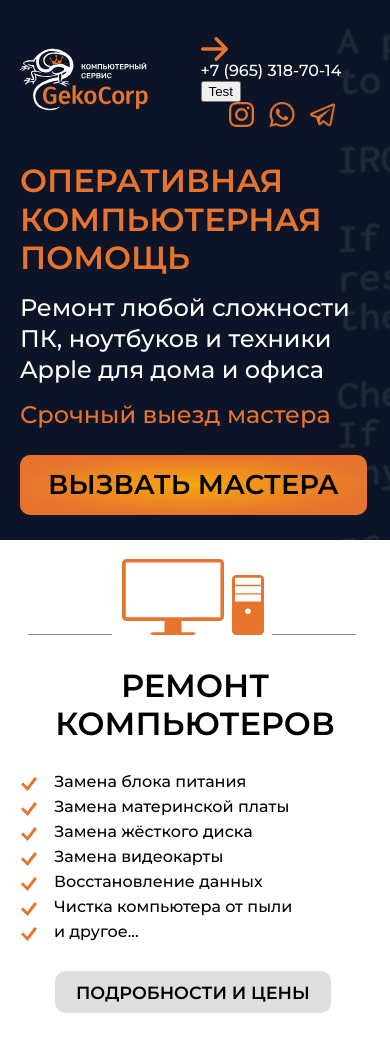
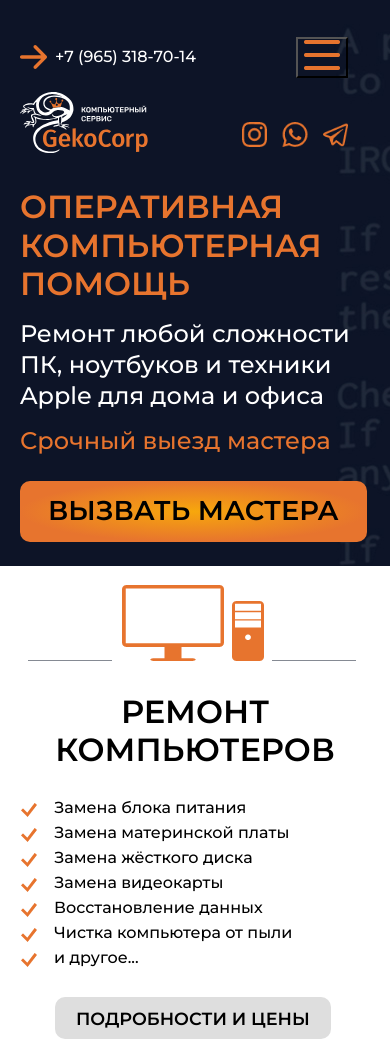
Before and after one commit to alex-379/FirstFront, a plain HTML site: page index.html in a window 390 px wide. Shown: the top 1042 px of the page. Drawn offline with nearby package versions, Linux system fonts and the light colour scheme; files that its build step writes are made by us from their sources.

Commit message:
in progress

```diff
--- a/_mobile.scss
+++ b/_mobile.scss
@@ -20,10 +20,27 @@
 
         .phone {
             font-size: 1em;
+            margin-right: 100px;
         }
 
         .burger-menu-btn {
             display: inline-block;
+            background-color: transparent;
+        }
+
+        .phones-and-media-container {
+            position: relative;
+        }
+
+
+        .social-media {
+            position: absolute;
+            right: 0;
+            top: 85px;
+        }
+
+        .top-container {
+            flex-wrap: wrap-reverse;
         }
     }
 
--- a/index.html
+++ b/index.html
@@ -17,7 +17,9 @@
                     <p class="phone phone-for-desktop">+7 (495) 135-45-47</p>
                     <img class="vector" src="./assets/vector.svg" alt="">
                     <p class="phone">+7 (965) 318-70-14</p>
-                    <button type="button" class="burger-menu-btn">Test</button>
+                    <button type="button" class="burger-menu-btn">
+                        <img src="./assets/icon-menu-open.png" alt="Menu">
+                    </button>
                     <img class="social-media" src="./assets/social-media.png" alt="">
                 <nav class="menu-container flex">
                     <a href="#main" class="nav-link">Главная</a>
--- a/main.scss
+++ b/main.scss
@@ -63,6 +63,7 @@
     .phones-and-media-container {
         margin-top: 19px;
         flex-wrap: wrap;
+        align-items: center
     }
 
     .menu-container {
@@ -72,6 +73,8 @@
 
     .border{
         border: 3px solid $orange-main-color;
+        align-self: stretch;
+        margin: 0.2% 0;
     }
 
     .small-text {
```
Also changed, not shown: assets/icon-menu-open.png (added).
